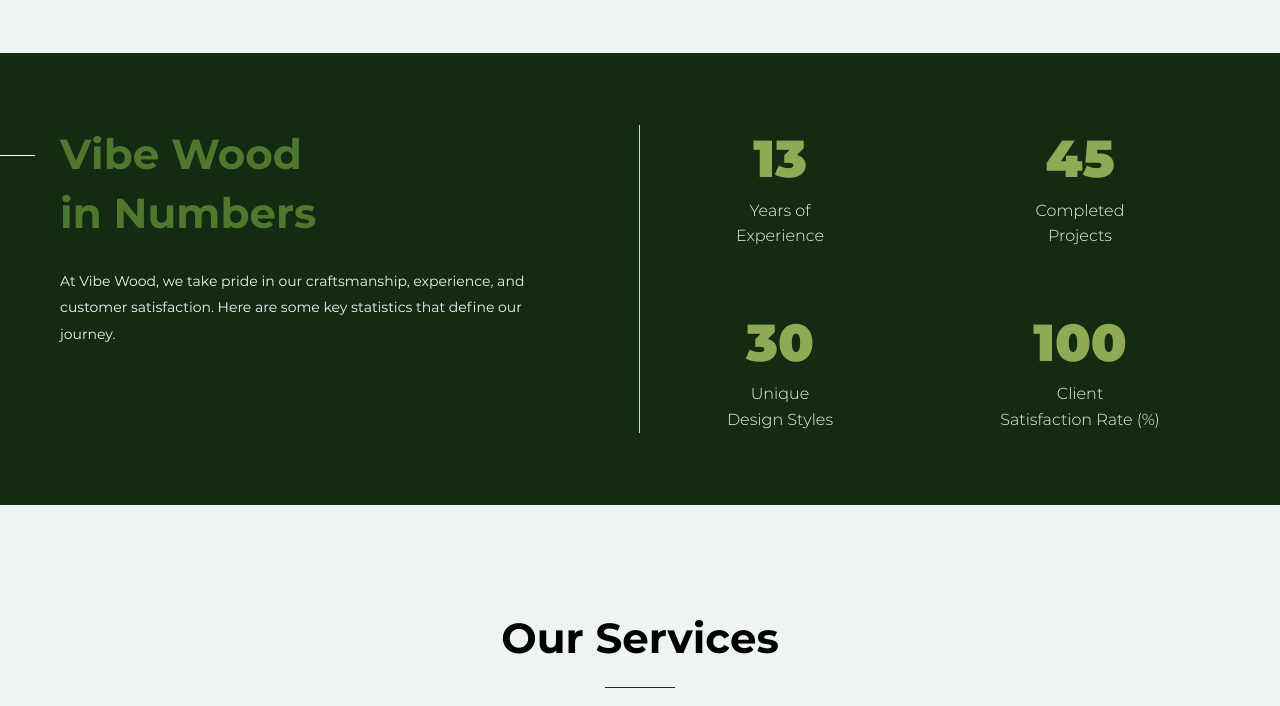
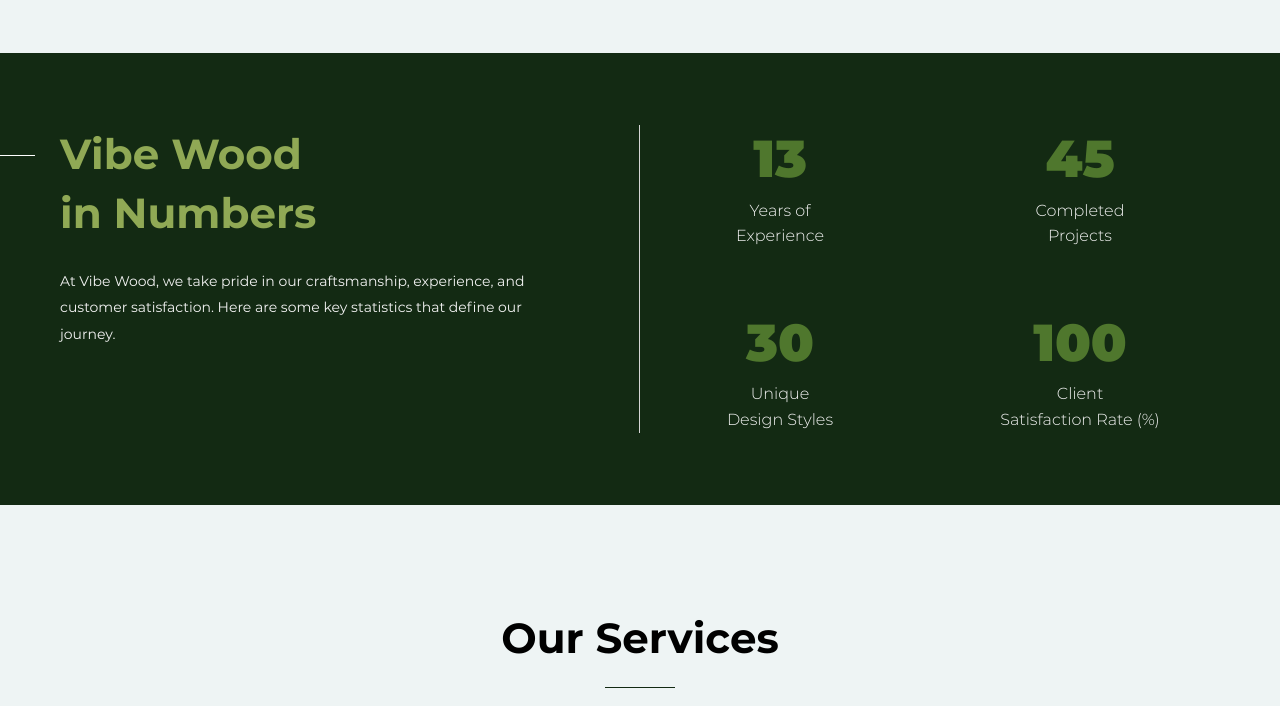
Before and after one commit to watenterprises/vibewoods, a plain HTML site: page index.html in a window 1280 px wide. Shown: the part 1420-2126 px from the top of the page. Drawn offline with Linux system fonts and the light colour scheme.

Commit message:
changed brand colour

```diff
--- a/css/style.css
+++ b/css/style.css
@@ -617,7 +617,7 @@
 	grid-template-columns: repeat(2, 300px);
 	row-gap: 60px;
 	text-align: center;
-	color: #90a955	;
+	color: #4f772d	;
 }
 .numbers-num {
 	font-size: 52px;
--- a/index.html
+++ b/index.html
@@ -284,7 +284,7 @@
             <div class="container">
                 <div class="numbers-row num-scroll">
                     <div class="numbers-left">
-                        <h2 style="color: #4f772d;" class="def-title color-white wow fadeInLeft" data-wow-delay="0.2s">Vibe Wood
+                        <h2 style="color: #90a955;" class="def-title color-white wow fadeInLeft" data-wow-delay="0.2s">Vibe Wood
                             <br>
                             in Numbers</h2>
                         <div style="color: #F4F4F4;" class="def-desc wow fadeInLeft" data-wow-delay="0.3s">
```
